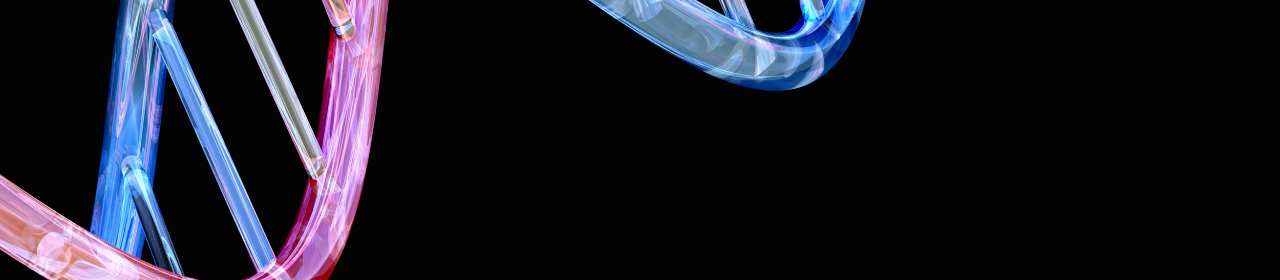
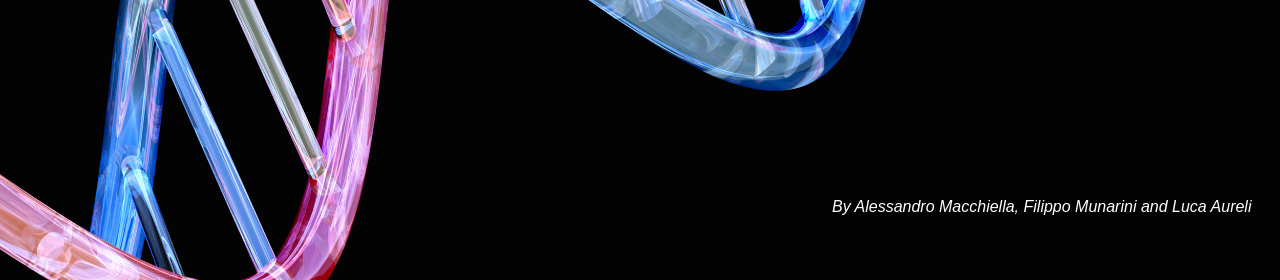
Before and after one commit to alessandromacc/AP-project, a Flask app: page / in a window 1280 px wide. Shown: the part 520-800 px from the top of the page. Run offline with Flask 2, Linux system fonts and the light colour scheme; parts of the project's set-up code (start-up, migrations or seed data) failed here and were passed over.

Commit message:
signature

```diff
--- a/templates/index.html
+++ b/templates/index.html
@@ -14,6 +14,9 @@
             <div class="header">
                 <span>Welcome to the quick data access for GRCh38 human genome annotation!</span>
             </div>
+            <div>
+                <p style="color: white; position: absolute; left: 65%; bottom: 8%;"><i>By Alessandro Macchiella, Filippo Munarini and Luca Aureli</i></p>
+            </div>
             <div class="button-op">
                 <a href="/operations" target="_blank"><span>OPERATIONS</span></a>
             </div>
```
